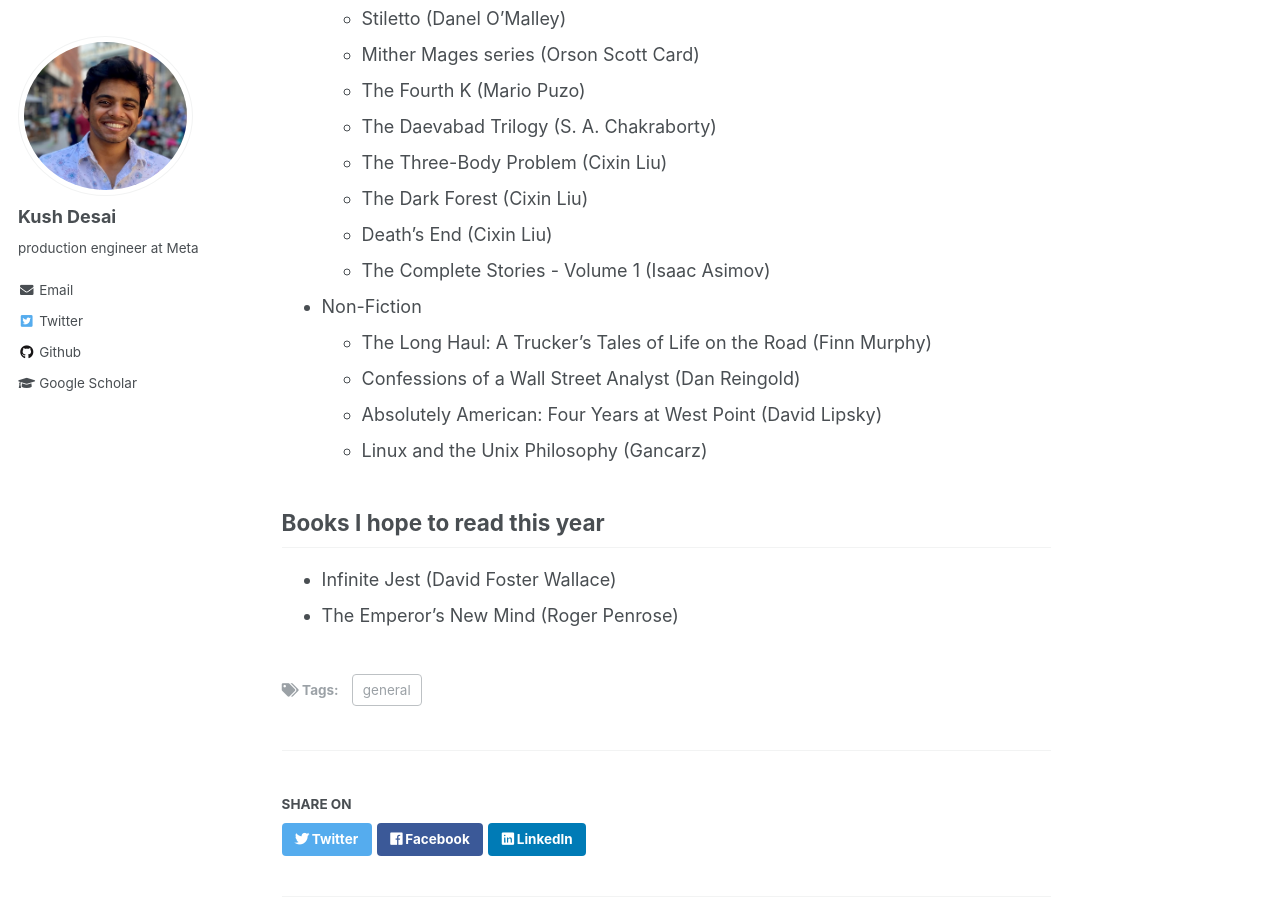
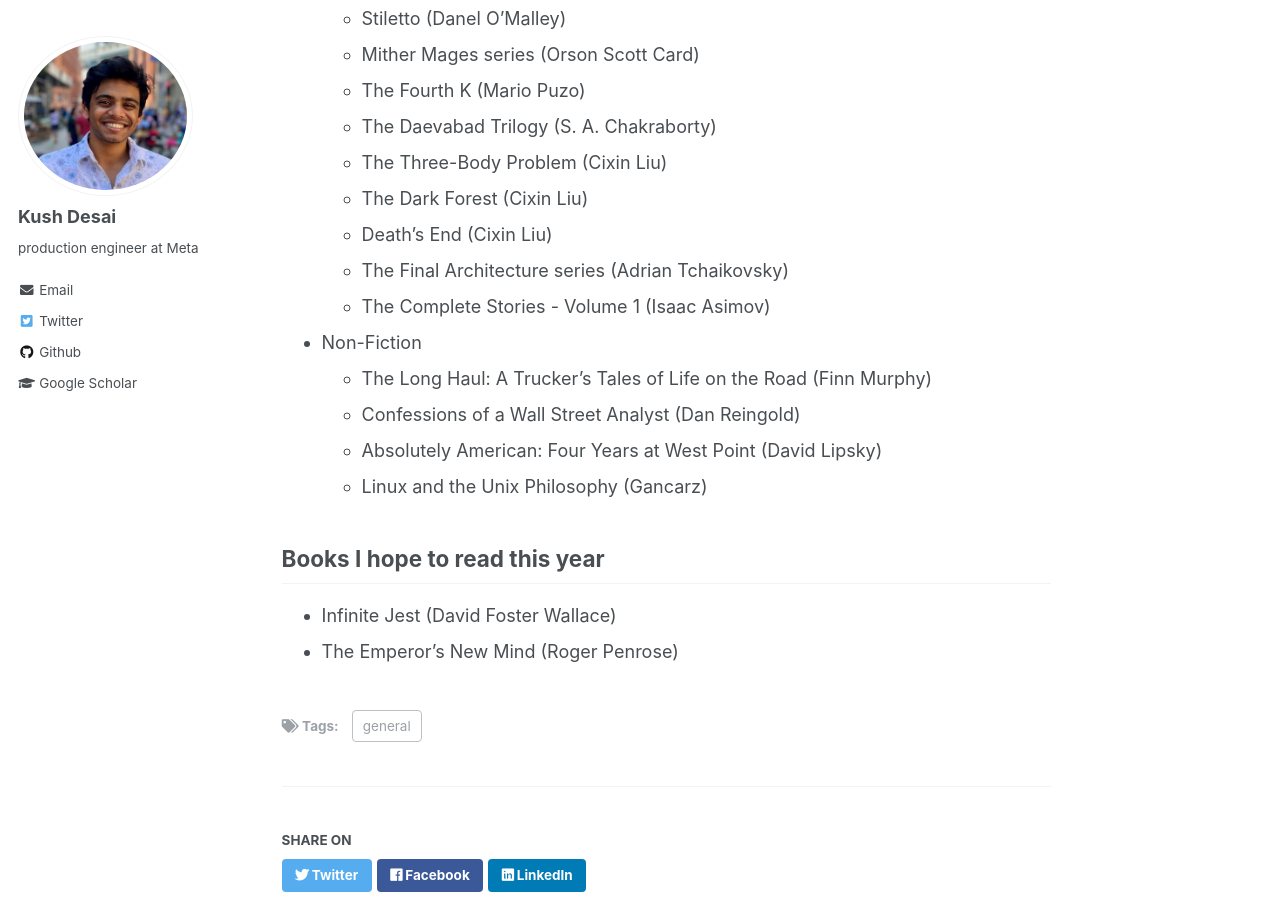
Before and after one commit to kdesai2018/kdesai2018.github.io, a Jekyll site: the page built from _posts/2023-01-01-book-2023.md, in a window 1280 px wide and 900 px high, scrolled down 834 px. Built offline with Jekyll 4.4.1, drawn with Linux system fonts in a browser that asks for light colours.

Commit message:
final arch

```diff
--- a/_posts/2023-01-01-book-2023.md
+++ b/_posts/2023-01-01-book-2023.md
@@ -29,6 +29,7 @@ A 🏃🏽‍♂️ list
     - The Three-Body Problem (Cixin Liu)
     - The Dark Forest (Cixin Liu)
     - Death's End (Cixin Liu)
+    - The Final Architecture series (Adrian Tchaikovsky)
     - The Complete Stories - Volume 1 (Isaac Asimov)
 
 - Non-Fiction
```
